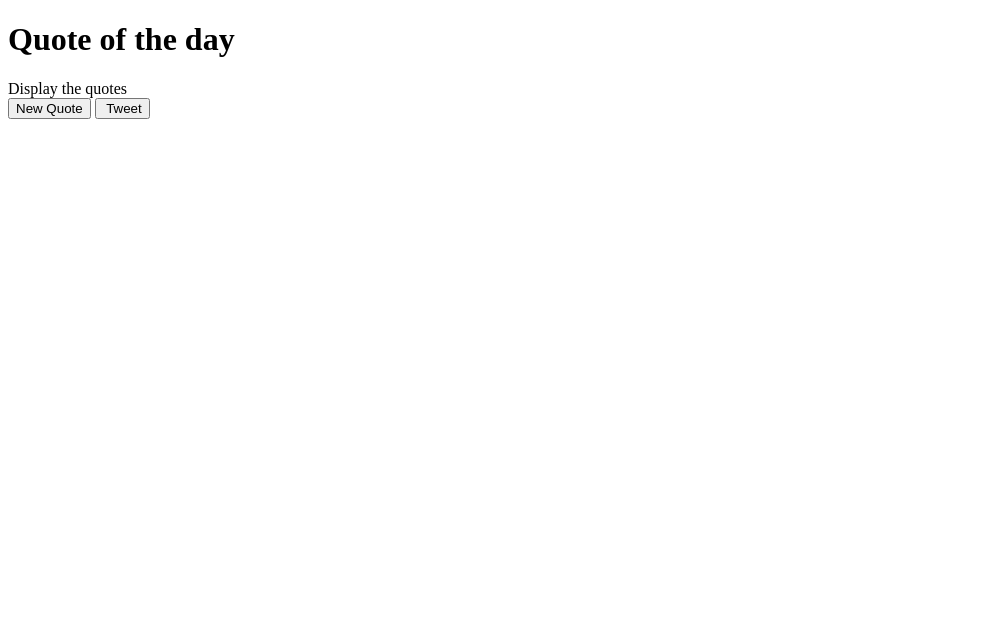
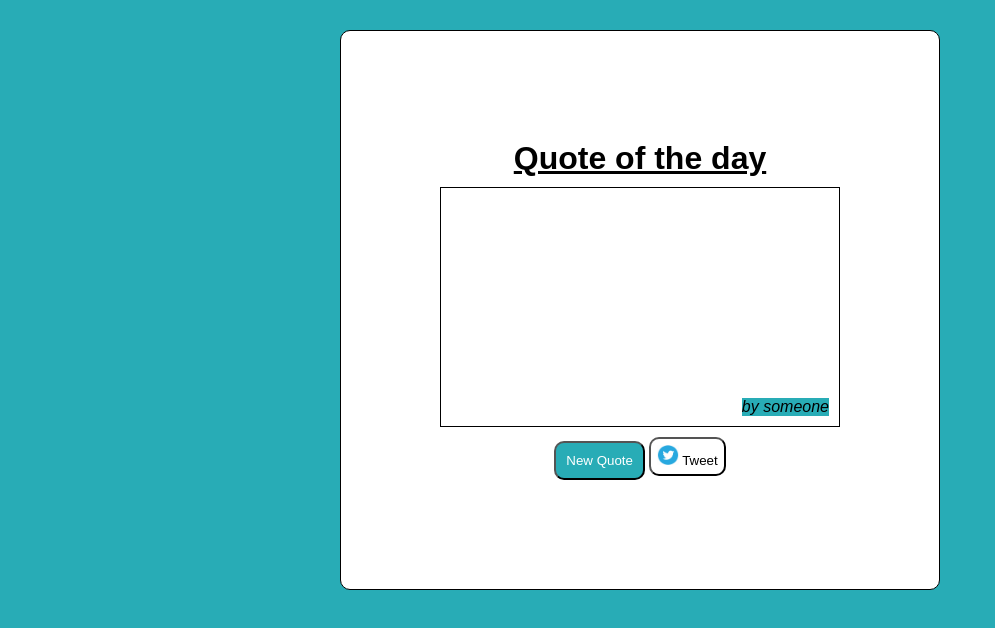
Before and after one commit to iSitanshu/Code-and-Projects, a plain HTML site: page JS aur projects/Project_7_Quotes/index.html in a window 1280 px wide. Shown: the whole page, without its empty margins (0-995 px from the left). Drawn offline with Linux system fonts and the light colour scheme; no server answers.

Commit message:
Project QR

```diff
--- a/JS aur projects/Project_7_Quotes/index.html
+++ b/JS aur projects/Project_7_Quotes/index.html
@@ -4,15 +4,111 @@
     <meta charset="UTF-8">
     <meta name="viewport" content="width=device-width, initial-scale=1.0">
     <title>Quotes of the day</title>
+    <style>
+        *{
+            padding: 0;margin: 0;
+            font-family: Arial, Helvetica, sans-serif;
+            box-sizing: border-box;
+            background-color: rgb(40, 172, 182);
+        }
+        .main{
+            text-align: center;
+            margin: 30px auto 0;
+            gap: 10px;
+            background-color: white;
+            display: flex;
+            flex-direction: column;
+            justify-content: center;
+            align-items: center;
+            height: 70vh;
+            width: 80vh;
+            max-width: 600px;
+            padding: 20px;
+            border-radius: 10px;
+            border: 1px solid black;
+        }
+        .main h1{
+            text-decoration: underline;
+            background-color: white;
+        }
+        .last{
+            background-color: white;
+        }
+        .extra{
+            padding: 30px;
+            background-color: white;
+        }
+        #first{
+            padding: 10px;
+            background-color: rgb(40, 172, 182);
+            color: white;
+            border-radius: 10px;
+        }
+        #second{
+            background-color: white;
+            padding: 6px;
+            border-radius: 10px;
+        }
+        .extra{
+            padding: 20px;
+            border: 1px solid black;
+            height: 30vh;
+            width: 50vh;
+            display: flex;
+            flex-direction: column;
+            justify-content: center;
+            position: relative;
+        }
+        .extra blockquote{
+            content: '"';
+            font-size: 1.5rem;
+            margin-bottom: 20px;
+        }
+        .extra span{
+            display: block;
+            /* margin-top: 10px; */
+            float: right;
+            font-style: italic;
+            right: 10px;
+            bottom: 10px;
+            position: absolute;
+        }
+    </style>
 </head>
 <body>
     <div class="main">
         <h1>Quote of the day</h1>
-        <div class="extra">Display the quotes</div>
+        <div class="extra">
+            <blockquote id="quote"></blockquote>
+            <span id="writter">by someone</span>
+        </div>
         <div class="last">
-            <button id="first">New Quote</button>
-            <button id="second"><img src="" alt=""> Tweet</button>
+            <button id="first" onclick="getquote(api_url)">New Quote</button>
+            <button id="second" onclick="Tweet()"><img src="/JS aur projects/Project_7_Quotes/images/image.png" alt="" height="20px"> Tweet</button>
         </div>
     </div>
 </body>
+<script>
+    const api_url="https://api.quotable.io/random"
+    const extra = document.querySelector(".extra")
+    const quoter = document.getElementById("quote")
+    const writter = document.getElementById("writter")
+    async function getquote(url){
+        const response = await fetch(url)
+        var data = await response.json()
+        console.log(data);
+        quote = data.content
+        console.log(quote);
+        var author = data.author
+        console.log(author);
+        quoter.innerHTML=`${quote}`
+        writter.innerHTML=`by ${author}`
+    }
+    getquote(api_url)
+
+    function Tweet(){
+        window.open("https://twitter.com/intent/tweet?text="+quoter.innerHTML+
+        "--- by "+writter.innerHTML,"Tweet Window","width=600, height=300")
+    }
+</script>
 </html>
```
Also changed, not shown: JS aur projects/Project_8_QR_code/index.html (added, +57 -0 lines), JS aur projects/Project_7_Quotes/images/image.png (added).
